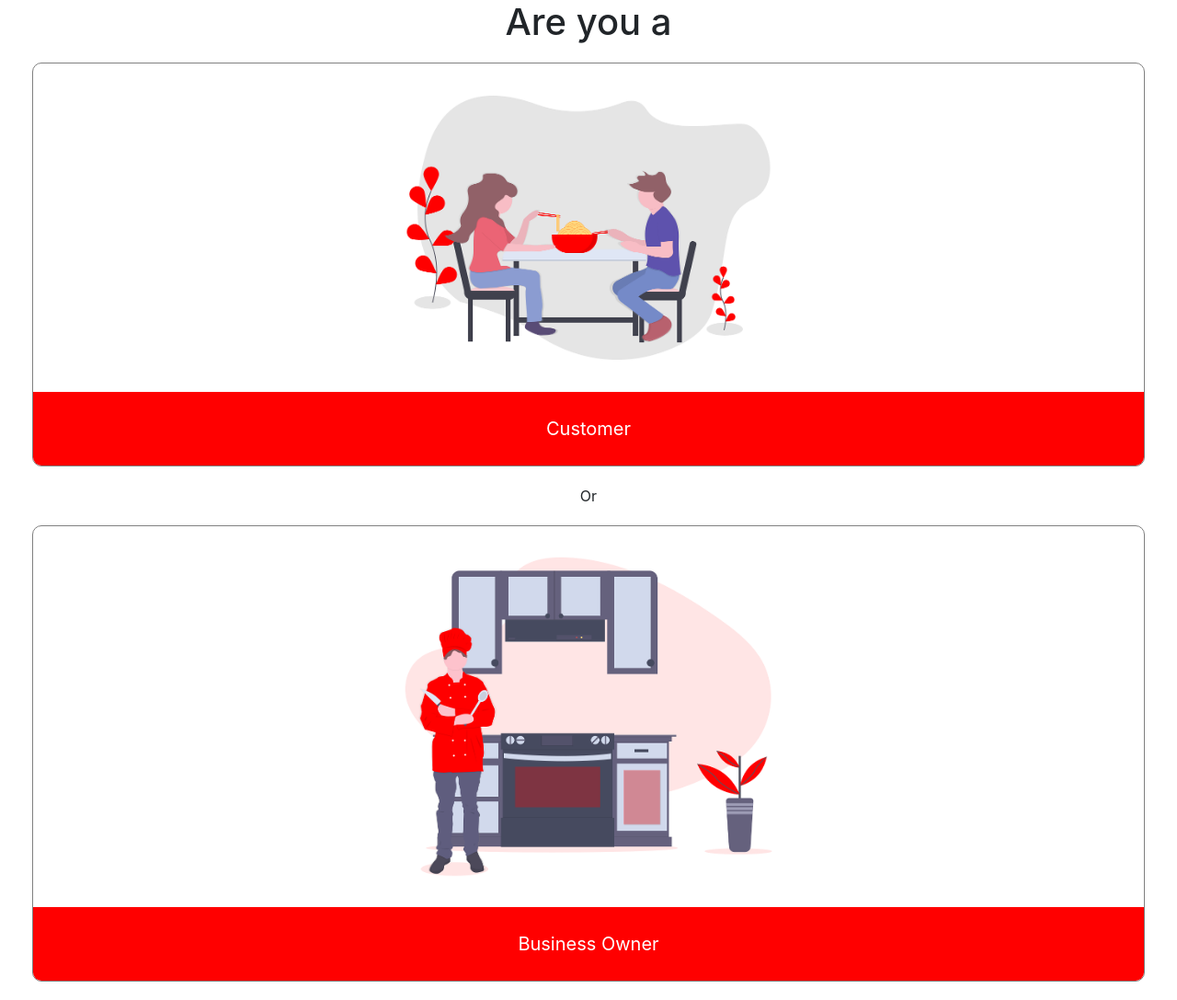
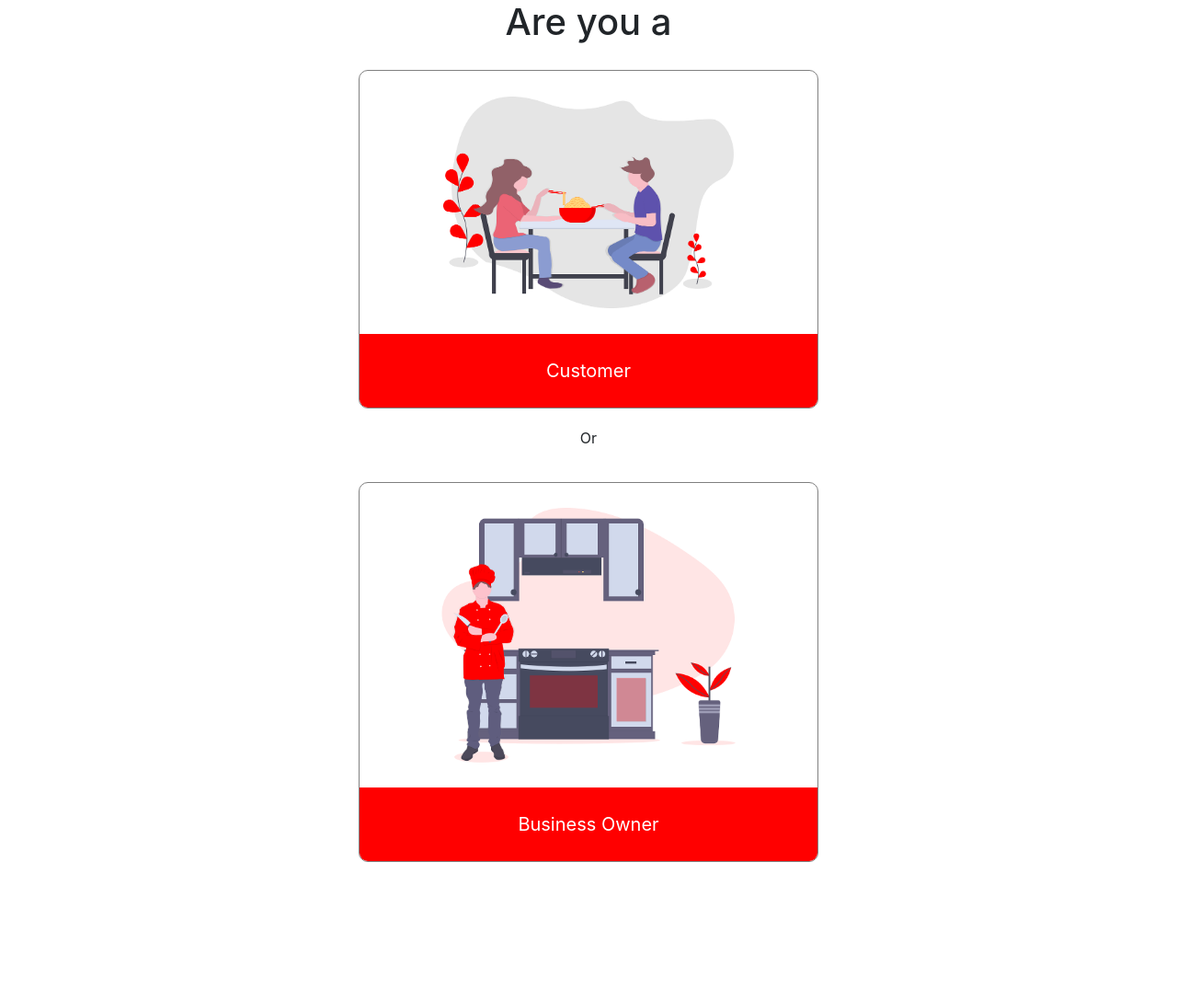
Before and after one commit to piercetu/FoodCloud, a Flask app: page /start in a window 1280 px wide. Shown: the whole page at 92% size. After the commit the page ends 937 px from the top, so only its background shows below. Run offline with Flask 2, Linux system fonts and the light colour scheme; some libraries are stand-ins or nearby versions.

Commit message:
one page view start

```diff
--- a/development/static/styles/start.css
+++ b/development/static/styles/start.css
@@ -25,9 +25,16 @@ h2 {
   border-bottom: 1px solid #b1b1b1;
 }
 
+#start {
+display: flex;
+align-items: center;
+  justify-content: center;
+  flex-direction: column;
+}
+
 
 .selection {
-  /* width: 100px; */
+width: 500px;
 display: flex;
   align-items: center;
   justify-content: center;
@@ -39,7 +46,11 @@ h2 {
 }
 
 .selection img {
-  width: 500px;
+width: 400px;
+display: flex;
+  align-items: center;
+  justify-content: center;
+  flex-direction: column;
 }
 
 .selection p {
```
Lines whose indentation alone changed are shown as unchanged.
